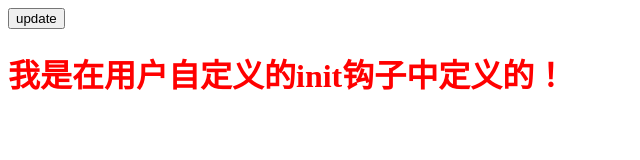
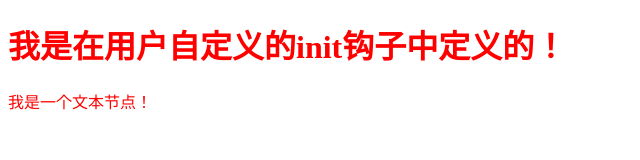
Before and after one commit to George-bin/snabbdom-learn, a plain HTML site: page index.html in a window 1280 px wide. Shown: the whole page, without its empty margins (0-640 px from the left). Drawn offline with Linux system fonts and the light colour scheme.

Commit message:
no message

```diff
--- a/es/snabbdom.js
+++ b/es/snabbdom.js
@@ -337,7 +337,7 @@ export function init(modules, domApi) {
         // 如果用户自定义了 vnode.data.hook.prepatch，则执行 prepatch 钩子
         (_b = hook === null || hook === void 0 ? void 0 : hook.prepatch) === null || _b === void 0 ? void 0 : _b.call(hook, oldVnode, vnode);
 
-        // 获取dom elm，就是将要修改的dom节点
+        // 获取dom elm（就是将要修改的dom节点）
         var elm = vnode.elm = oldVnode.elm;
 
         // 获取新旧虚拟dom的子元素（children属性）
--- a/index.html
+++ b/index.html
@@ -7,7 +7,7 @@
   </head>
   <body>
     <div id="app">
-      <button id="update-btn">update</button>
+      <!-- <button id="update-btn">update</button> -->
     </div>
     <script type="module">
       import { init, h } from './es/snabbdom.js';
@@ -75,7 +75,8 @@
               }
             },
             'My name is George!'
-          )
+          ),
+          '我是一个文本节点！'
         ]
       );
       // 第一次渲染，使用vnode替换app节点的内容
```
